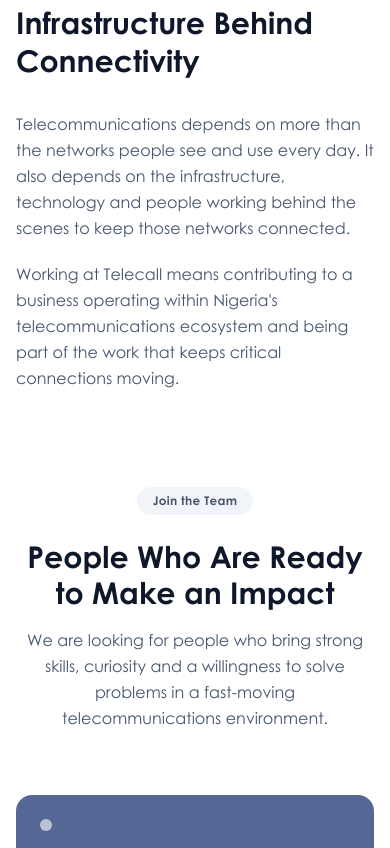
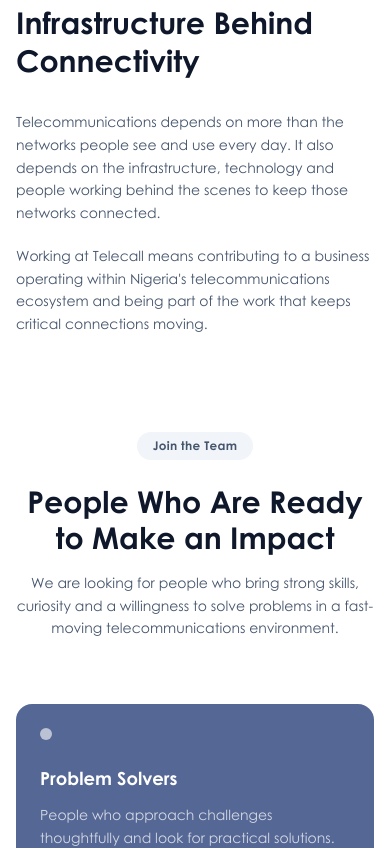
Before and after one commit to telecall-globe/official-website, a Next.js app: page /careers in a window 390 px wide. Shown: the part 869-1717 px from the top of the page. Built offline with nearby package versions, Linux system fonts and the light colour scheme.

Commit message:
add: update the careers section fonts
Signed-off-by: Nweke Chidi <nwekechidigodwin460@gmail.com>

```diff
--- a/components/CTASection.tsx
+++ b/components/CTASection.tsx
@@ -53,7 +53,7 @@ export function CTASection({
 
             <motion.p
               variants={fadeUp}
-              className="text-white/80 text-base md:text-lg mb-8 max-w-lg mx-auto lg:mx-0 leading-relaxed"
+              className="text-white/80 text-sm sm:text-base md:text-lg mb-8 max-w-lg mx-auto lg:mx-0 leading-relaxed"
             >
               {description}
             </motion.p>
--- a/components/careers/JoinTheTeamSection.tsx
+++ b/components/careers/JoinTheTeamSection.tsx
@@ -67,7 +67,7 @@ export function JoinTheTeamSection() {
               </motion.h2>
               <motion.p
                 variants={fadeUp}
-                className="text-slate-600 max-w-2xl text-base leading-relaxed"
+                className="text-slate-600 max-w-2xl text-sm sm:text-base leading-relaxed"
               >
                 We are looking for people who bring strong skills, curiosity and
                 a willingness to solve problems in a fast-moving
@@ -100,7 +100,7 @@ export function JoinTheTeamSection() {
         </div>
       </section>
 
-       <section className="relative w-full bg-gradient-to-br from-[#4d808c] to-[#556795] overflow-hidden">
+       <section className="relative w-full bg-linear-to-br from-[#4d808c] to-[#556795] overflow-hidden">
         <div
           className="absolute inset-0 opacity-10 pointer-events-none"
           style={{
@@ -128,7 +128,7 @@ export function JoinTheTeamSection() {
             <h3 className="text-2xl sm:text-3xl font-bold text-white mb-4">
               No Open Positions Right Now
             </h3>
-            <p className="text-white/85 text-base leading-relaxed mb-8 max-w-xl mx-auto">
+            <p className="text-white/85 text-sm sm:text-base leading-relaxed mb-8 max-w-xl mx-auto">
               We don&apos;t have any open positions at the moment, but
               we&apos;re always interested in meeting talented people. Send us
               your CV and we&apos;ll keep your details in mind for future
--- a/components/careers/LifeAtTelecallSection.tsx
+++ b/components/careers/LifeAtTelecallSection.tsx
@@ -46,7 +46,7 @@ export function LifeAtTelecallSection() {
 
             <motion.div
               variants={fadeUp}
-              className="space-y-5 text-slate-600 text-base sm:text-lg leading-relaxed"
+              className="space-y-5 text-slate-600 text-sm sm:text-base md:text-lg leading-relaxed"
             >
               <p>
                 Telecommunications depends on more than the networks people see
```
